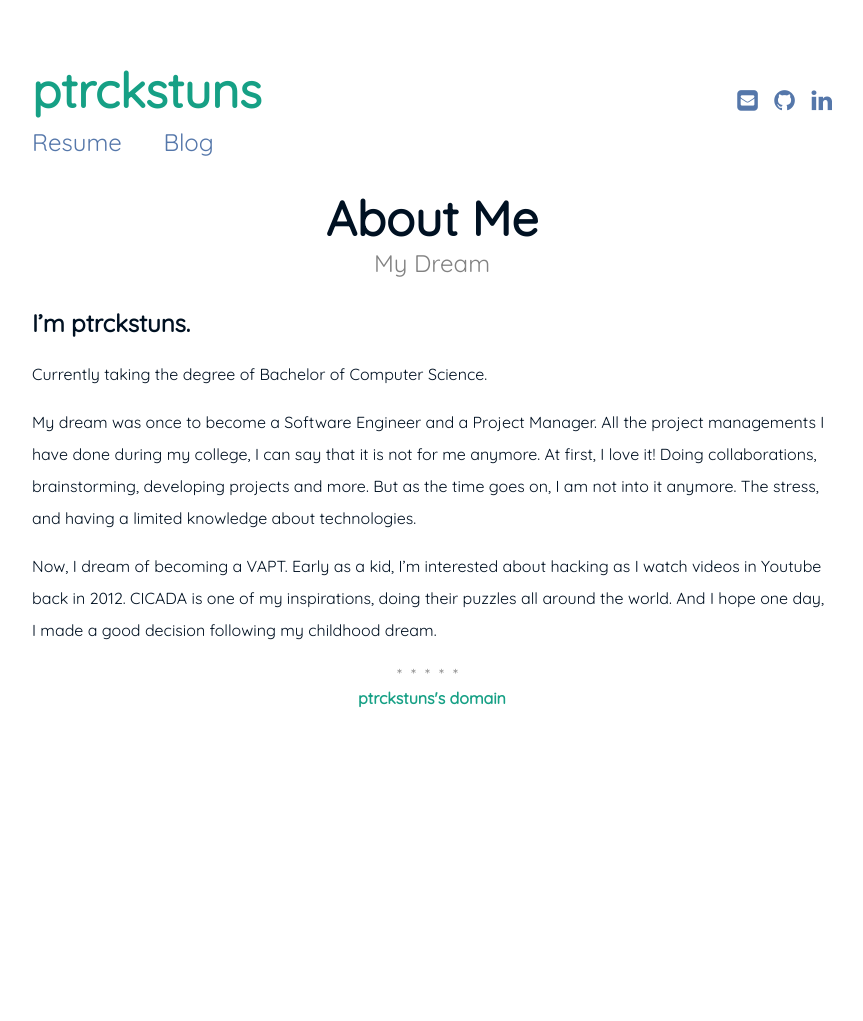
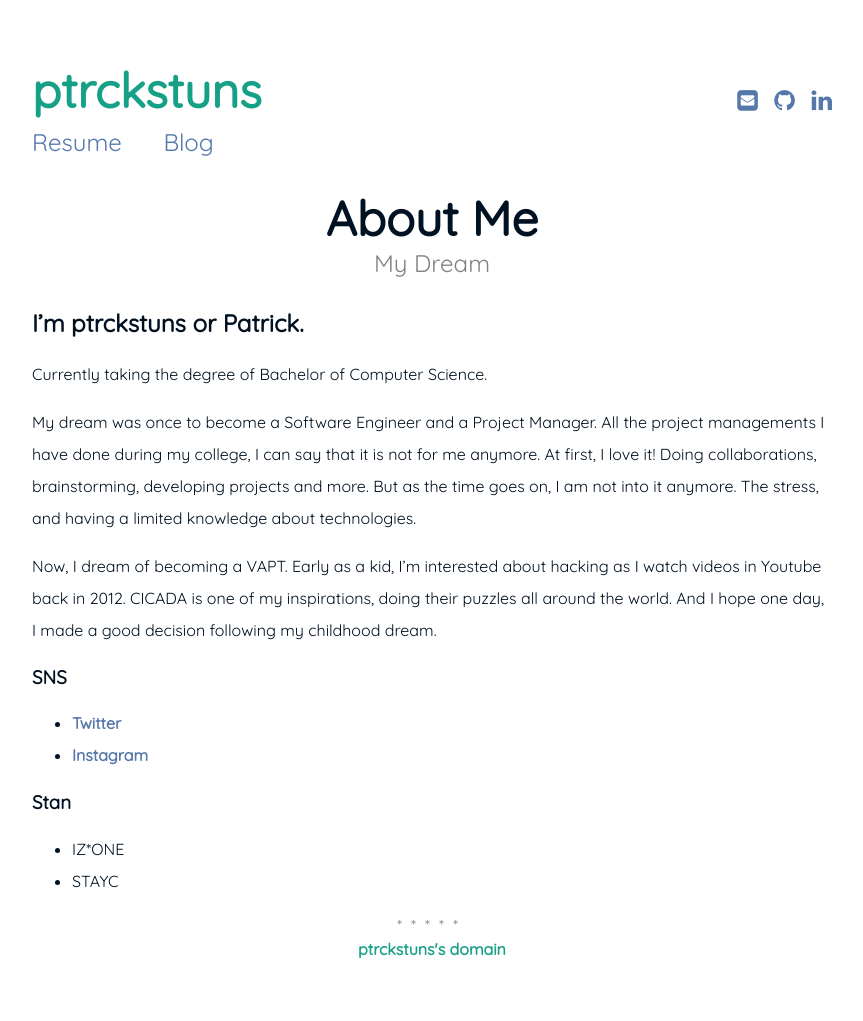
Before and after one commit to ptrckstuns/ptrckstuns.github.io, a Jekyll site: the page built from _posts/2021-11-26-about-me.md, in a window 1280 px wide. Shown: the whole page, without its empty margins (208-1071 px from the left). Built offline with Jekyll 4.4.1, drawn with Linux system fonts in a browser that asks for light colours; before the commit the page ends 900 px from its top, so only the background shows below that.

Commit message:
Update year-2022.md
- Update about-me.md
- Update year-2022.md

```diff
--- a/_posts/2021-11-26-about-me.md
+++ b/_posts/2021-11-26-about-me.md
@@ -6,7 +6,7 @@ date:   2021-11-26 16:59:00 +0800
 categories: ["general"]
 ---
 
-## I'm <b>ptrckstuns</b>.
+## I'm <b>ptrckstuns</b> or Patrick.
 Currently taking the degree of Bachelor of Computer Science.
 
 My dream was once to become a Software Engineer and a Project Manager.
@@ -18,3 +18,11 @@ Now, I dream of becoming a VAPT.
 Early as a kid, I'm interested about hacking as I watch videos in Youtube back in 2012.
 CICADA is one of my inspirations, doing their puzzles all around the world.
 And I hope one day, I made a good decision following my childhood dream.
+
+### SNS
+- <a href="https://twitter.com/_ptrckstuns_1>">Twitter</a>
+- <a href="https://twitter.com/_patrick.castro_1>">Instagram</a>
+
+### Stan
+- IZ*ONE
+- STAYC
```
Also changed, not shown: _posts/2022-01-24-year-2022.md (+3 -3 lines).
